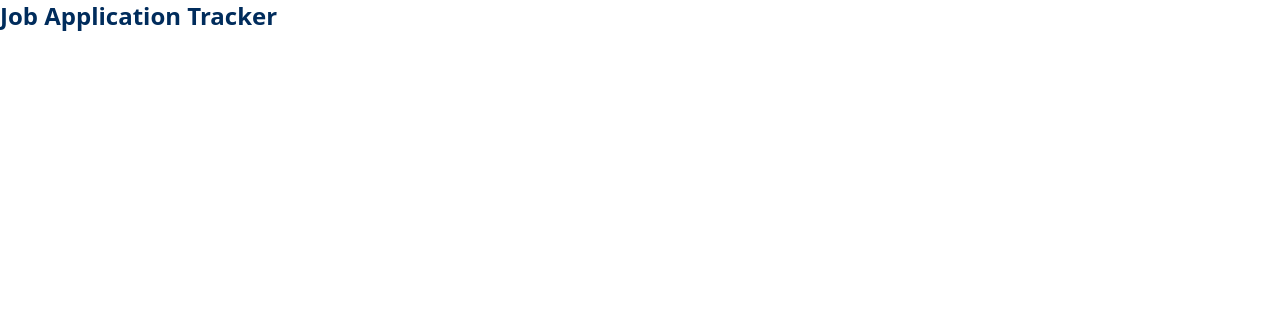
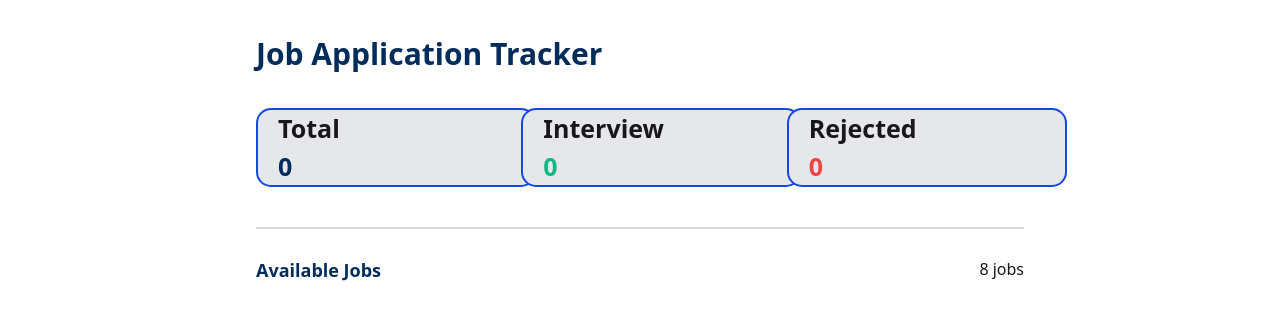
Before and after one commit to saiful-islam-soaus-45/assignment-4, a plain HTML site: page index.html in a window 1280 px wide. Drawn offline with nearby package versions, Linux system fonts and the light colour scheme.

Commit message:
first column done

```diff
--- a/index.html
+++ b/index.html
@@ -17,8 +17,33 @@
     <title>Job Application Tracker</title>
 </head>
 
-<body>
-    <h1 class="text-[#002C5C] font-bold text-2xl">Job Application Tracker</h1>
+<body class="w-10/15 lg:w-9/15 mx-auto">
+
+    <!-- first part  -->
+
+    <div class=" pt-9">
+        <h1 class="text-[#002C5C] font-bold text-3xl ">Job Application Tracker</h1>
+    </div>
+    <section class=" pt-9 grid grid-cols-1 lg:grid-cols-3 gap-7 text-[25px] border-b-2 border-gray-300 pb-10">
+        <div class="card-1 w-70 font-semibold border-[2px] border-[oklch(48.8%_0.243_264.376)] bg-gray-200 px-5 rounded-[15px] transform transition-transform duration-300 hover:-translate-y-1 hover:shadow-2xl ">
+            <p>Total</p>
+            <p class="font-extrabold text-[#002C5C]">0</p>
+        </div>
+        <div class="card-1 w-70 font-semibold border-[2px] border-[oklch(48.8%_0.243_264.376)] bg-gray-200 px-5 rounded-[15px] transform transition-transform duration-300 hover:-translate-y-1 hover:shadow-2xl ">
+            <p>Interview</p>
+            <p class="font-extrabold text-[#10B981]">0</p>
+        </div>
+        <div class="card-1 w-70 font-semibold border-[2px] border-[oklch(48.8%_0.243_264.376)] bg-gray-200 px-5 rounded-[15px] transform transition-transform duration-300 hover:-translate-y-1 hover:shadow-2xl ">
+            <p>Rejected</p>
+            <p class="font-extrabold text-[#EF4444]">0</p>
+        </div>
+
+    </section>
+    <section class="flex justify-between pt-7">
+        <h1 class="font-bold text-[#002C5C] text-[18px]">Available Jobs</h1>
+        <p>8 jobs</p>
+    </section>
+
 </body>
 
 </html>
```
